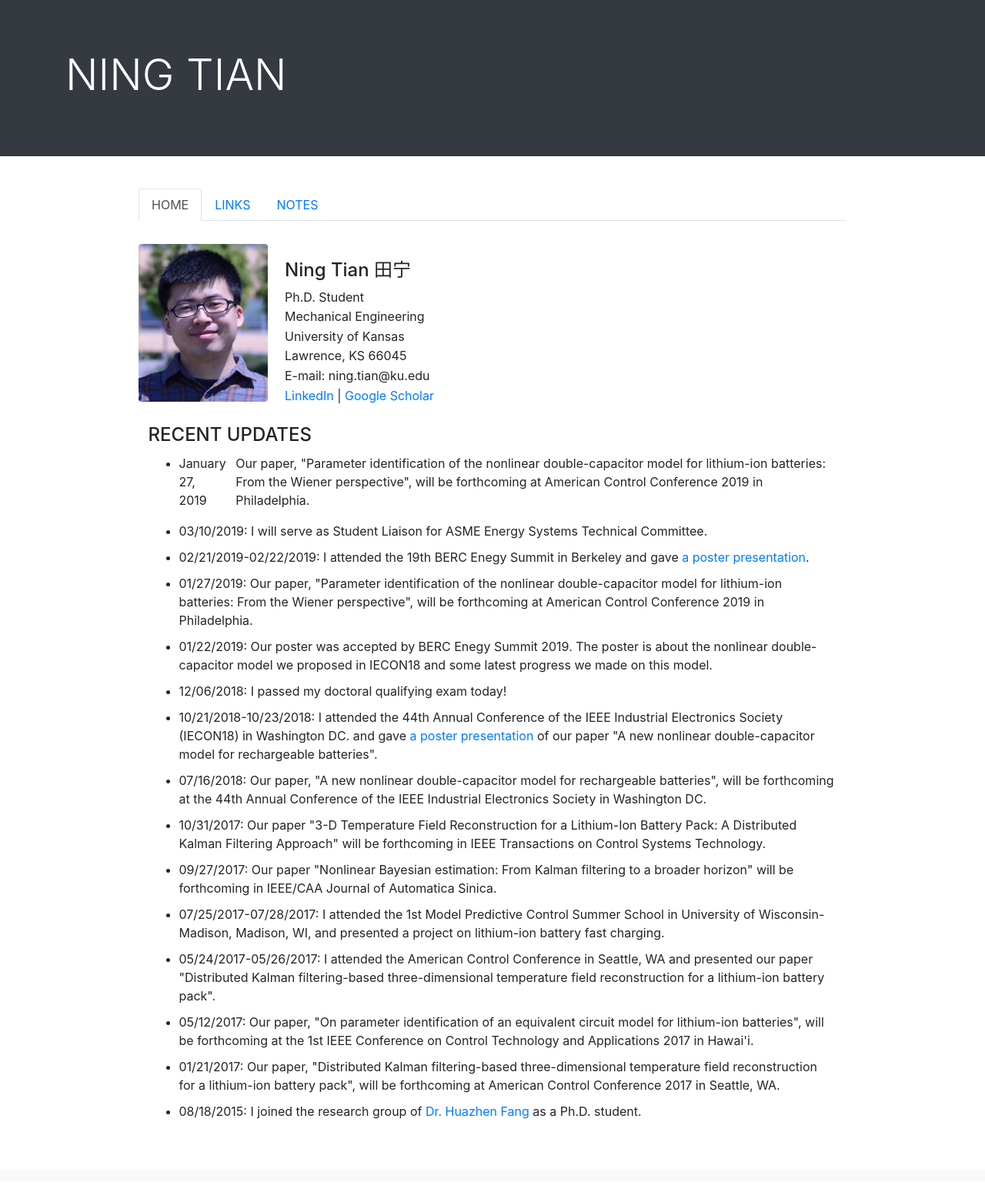
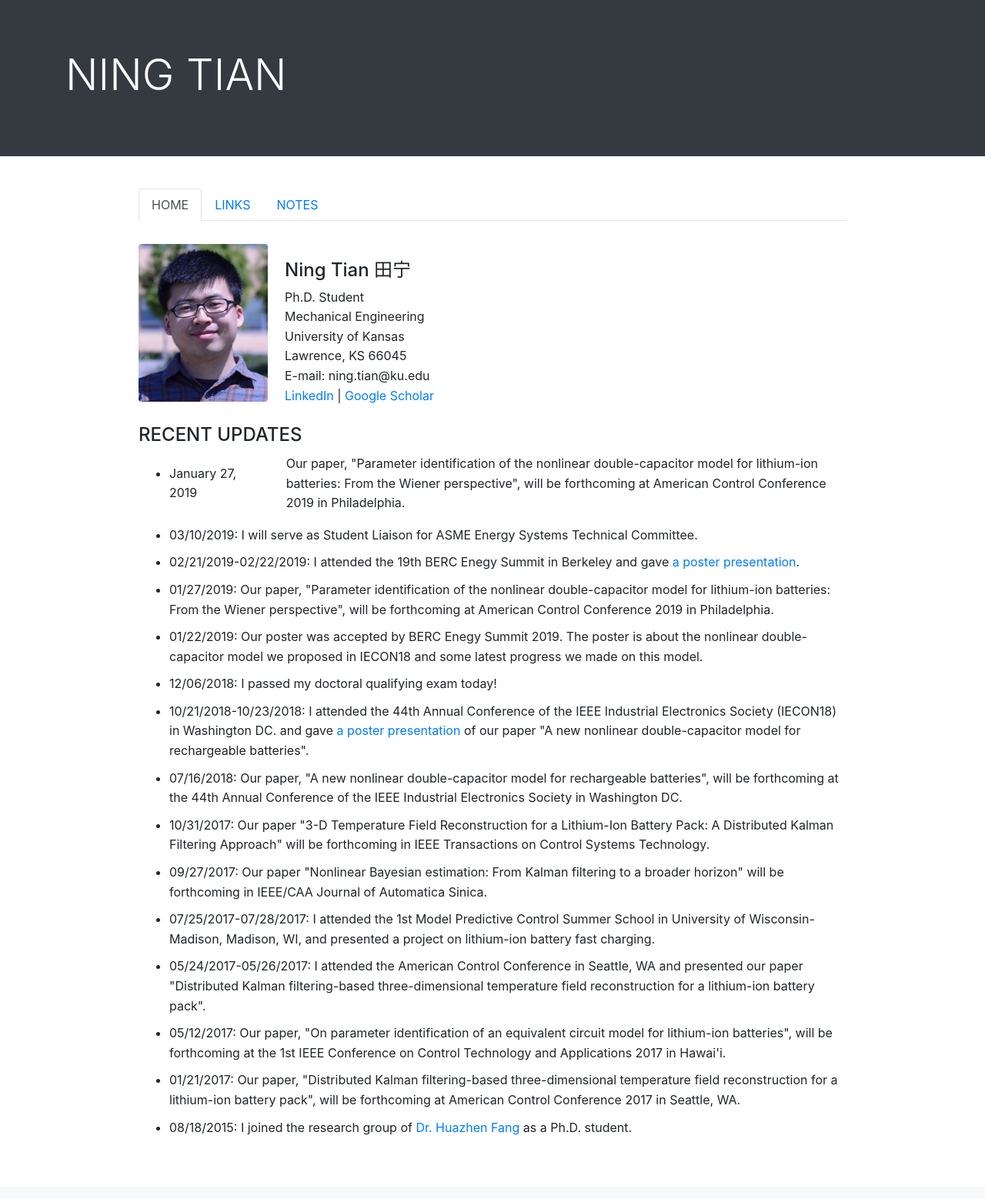
Before and after one commit to ningtian/ningtian.github.io, a Jekyll site: the page index.html, which Jekyll copies as it is, in a window 1280 px wide. Shown: the whole page at 77% size. Built offline with Jekyll 4.4.1, drawn with Linux system fonts in a browser that asks for light colours; before the commit the page ends 1536 px from its top, so only the background shows below that.

Commit message:
Update index.html

```diff
--- a/index.html
+++ b/index.html
@@ -84,7 +84,7 @@
 
 	<br>
 
-   <div class="container">
+   <div class="a">
    <div class="row"> <!-- we have three columns in the row-->
         <div class="col-sm-1"></div> <!-- the first column-->
 
@@ -93,8 +93,8 @@
         <h4>RECENT UPDATES</h4>
 	<ul>
 	<li>
-	<div class="row">
-		<div class="col-sm-1">January 27, 2019</div>
+	<div class="row align-items-center">
+		<div class="col-sm-2">January 27, 2019</div>
 		<div class="col-sm">Our paper, "Parameter identification of the nonlinear double-capacitor model for lithium-ion batteries: From the
 	Wiener perspective", will be forthcoming at American Control Conference 2019 in Philadelphia.</div>
 	</div>
```
